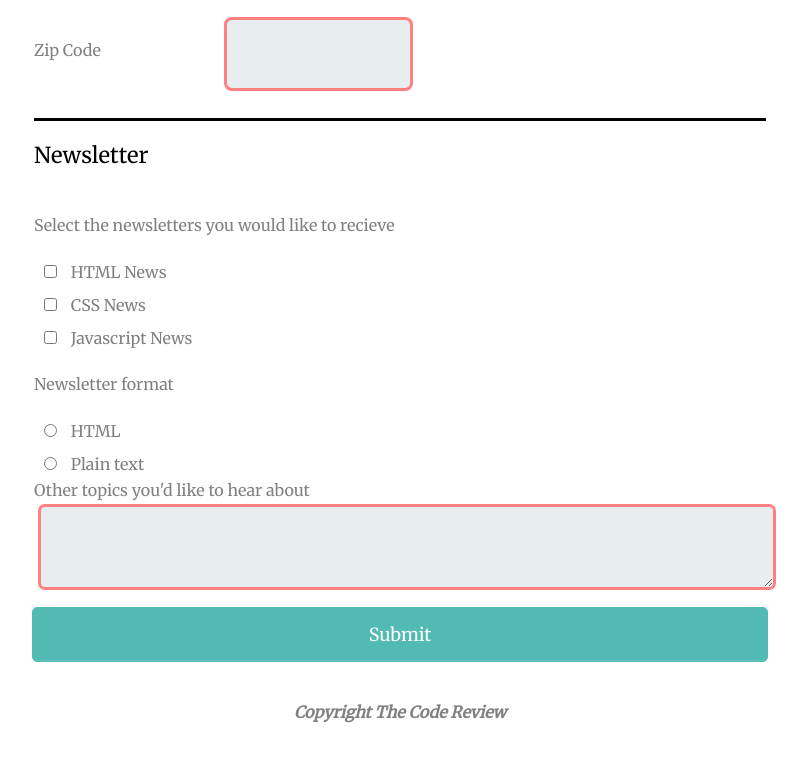
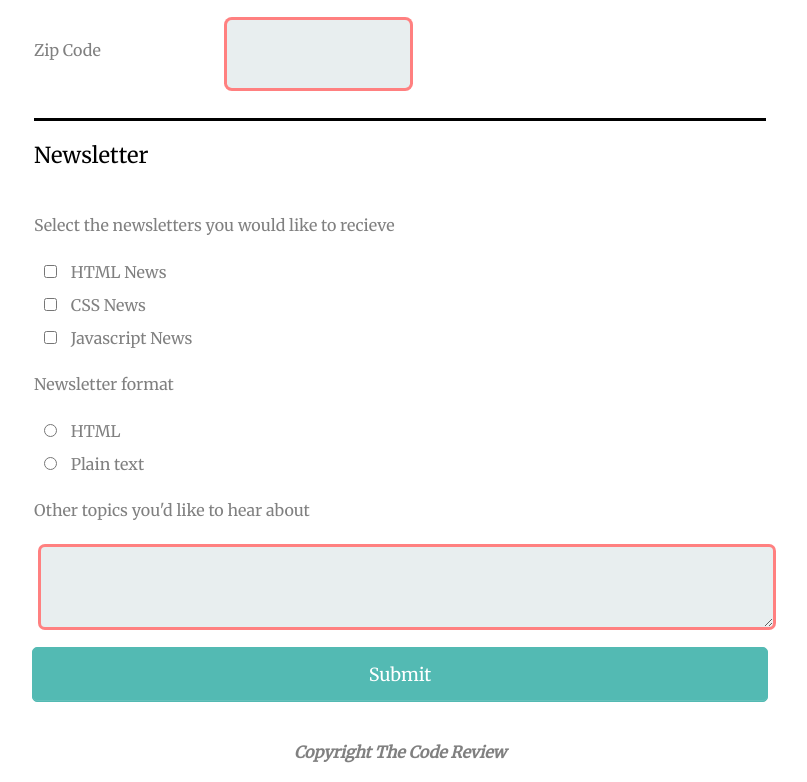
Before and after one commit to DeborahSavage/first-form, a plain HTML site: page index.html in a window 1280 px wide. Shown: the part 957-1739 px from the top of the page, without its empty margins (240-1047 px from the left). Before the commit the page ends 1699 px from the top, so only its background shows below. Drawn offline with Linux system fonts and the light colour scheme.

Commit message:
fixed other topic spacing

```diff
--- a/css/style.css
+++ b/css/style.css
@@ -155,9 +155,16 @@ select, textarea {
   text-align: right;
 }
 
+.other-topic {
+  display: block;
+  margin: 20px 0;
+}
+
+
 #zip {
   width: 50%;
 }
+
 
 #zip:focus {
   box-shadow: 0px 0px 0px 7px #ff8080;
```
